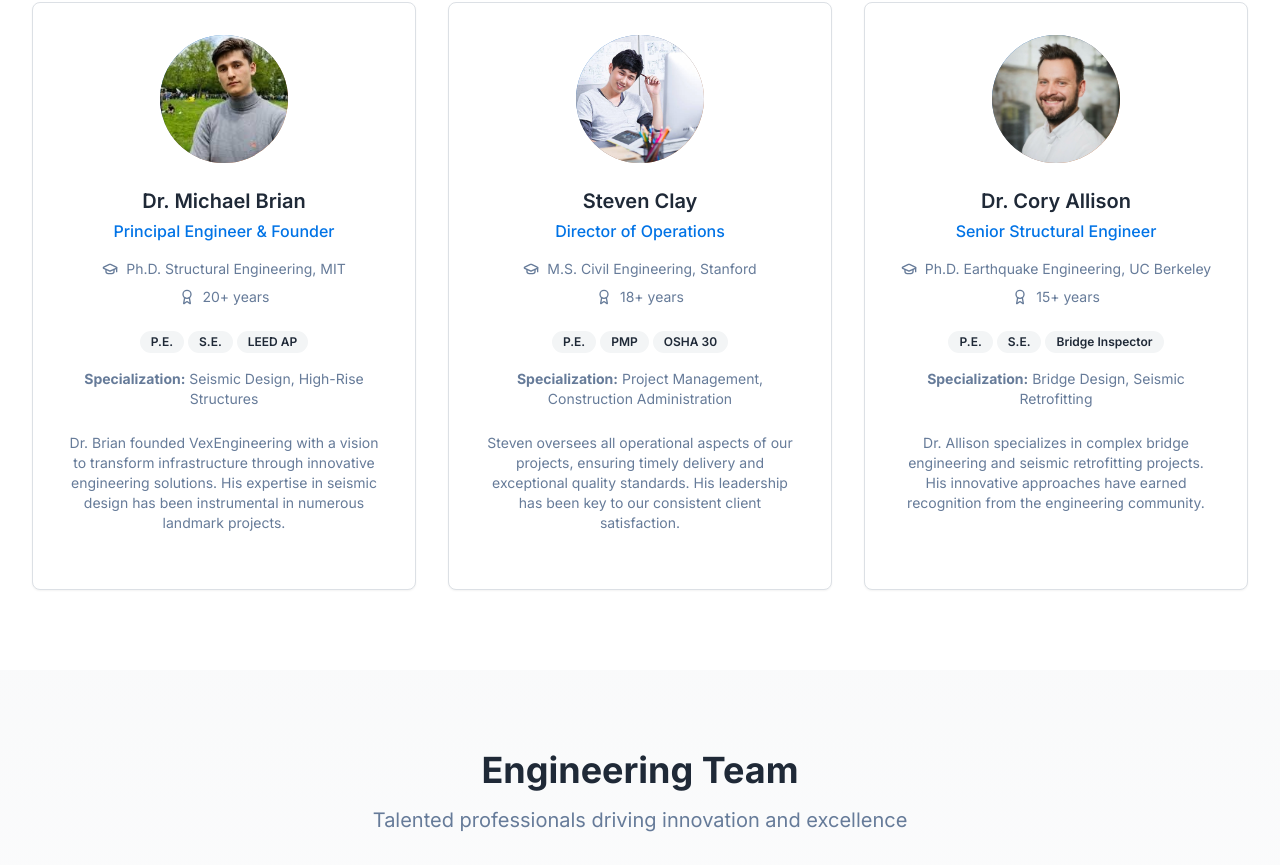
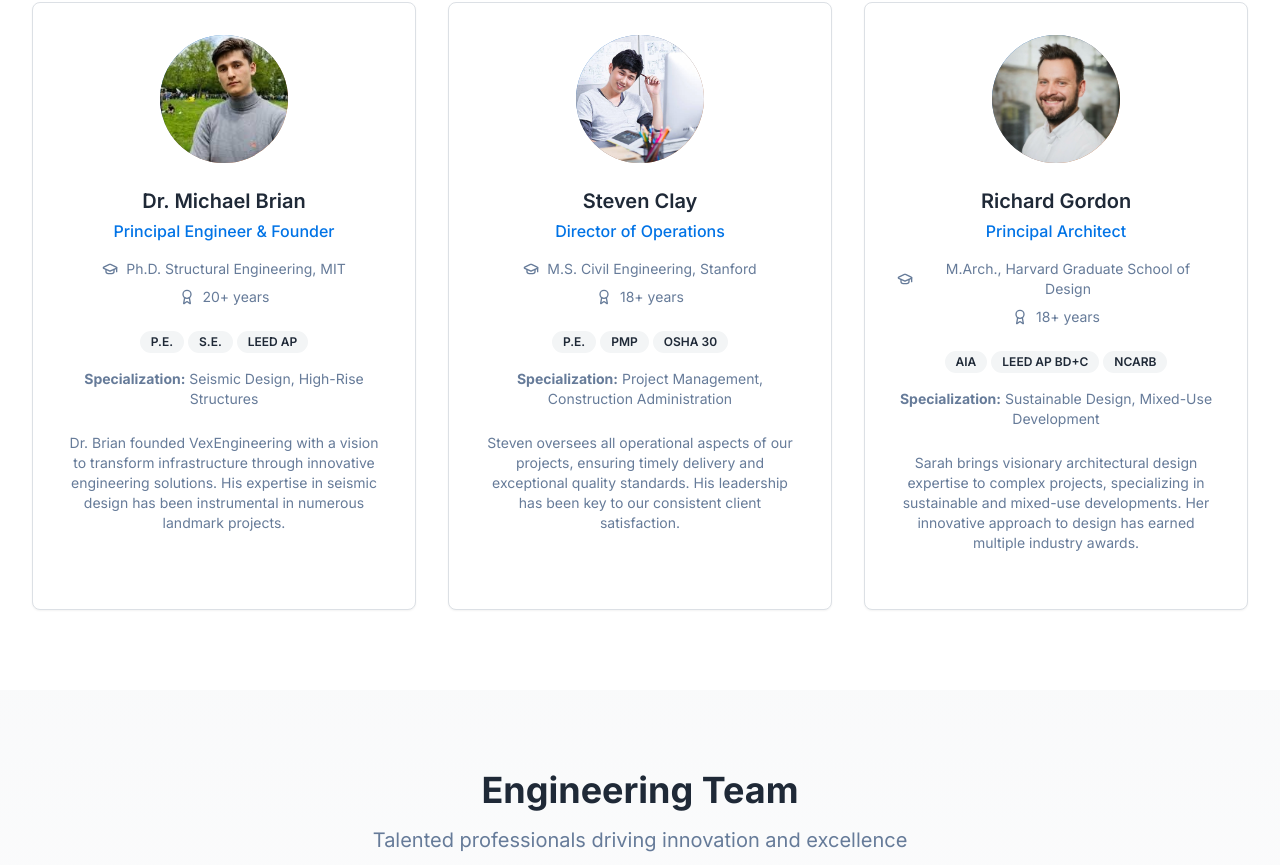
Before and after one commit to phoenix-legend7/vex-engineering, a Next.js app: page /team in a window 1280 px wide. Shown: the part 655-1520 px from the top of the page. Built offline with nearby package versions, Linux system fonts and the light colour scheme.

Commit message:
Update team member information; replace Dr. Cory Allison with Richard Gordon, adjust statistics, and enhance image handling in the Team component.

```diff
--- a/app/team/page.tsx
+++ b/app/team/page.tsx
@@ -26,15 +26,15 @@ export default function Team() {
       image: "/photos/Steven Clay.jpg"
     },
     {
-      name: "Dr. Cory Allison",
-      title: "Senior Structural Engineer",
-      education: "Ph.D. Earthquake Engineering, UC Berkeley",
-      experience: "15+ years",
-      specialization: "Bridge Design, Seismic Retrofitting",
-      certifications: ["P.E.", "S.E.", "Bridge Inspector"],
-      bio: "Dr. Allison specializes in complex bridge engineering and seismic retrofitting projects. His innovative approaches have earned recognition from the engineering community.",
-      image: "/photos/Cory Allison.jpg"
-    }
+      name: "Richard Gordon",
+      title: "Principal Architect",
+      education: "M.Arch., Harvard Graduate School of Design",
+      experience: "18+ years",
+      specialization: "Sustainable Design, Mixed-Use Development",
+      certifications: ["AIA", "LEED AP BD+C", "NCARB"],
+      bio: "Sarah brings visionary architectural design expertise to complex projects, specializing in sustainable and mixed-use developments. Her innovative approach to design has earned multiple industry awards.",
+      image: "/photos/Richard Gordon.jpg"
+    },
   ];
 
   const engineers = [
@@ -114,7 +114,13 @@ export default function Team() {
               <Card key={index} className="group hover:shadow-hover transition-all duration-300 animate-scale-in">
                 <CardContent className="p-8 text-center">
                   <div className="w-32 h-32 bg-gradient-hero rounded-full mx-auto mb-6 flex items-center justify-center">
-                    <img src={member.image} alt={member.name} className="w-full h-full object-cover rounded-full" />
+                    {member.image ? (
+                      <img src={member.image} alt={member.name} className="w-full h-full object-cover rounded-full" />
+                    ) : (
+                      <span className="text-primary text-3xl font-bold">
+                        {member.name.split(' ').map(n => n[0]).join('')}
+                      </span>
+                    )}
                   </div>
 
                   <h3 className="text-xl font-semibold text-foreground mb-1">
@@ -224,10 +230,10 @@ export default function Team() {
 
           <div className="grid grid-cols-2 md:grid-cols-4 gap-8">
             {[
-              { number: "10+", label: "Team Members" },
-              { number: "95%", label: "Licensed Engineers" },
-              { number: "100+", label: "Years Combined Experience" },
-              { number: "25+", label: "Professional Certifications" }
+              { number: "11+", label: "Team Members" },
+              { number: "95%", label: "Licensed Professionals" },
+              { number: "120+", label: "Years Combined Experience" },
+              { number: "28+", label: "Professional Certifications" }
             ].map((stat, index) => (
               <div key={index} className="text-center animate-fade-in">
                 <div className="text-3xl md:text-4xl font-bold text-primary mb-2">
```
Also changed, not shown: public/photos/Richard Gordon.jpg (renamed from public/photos/Cory Allison.jpg).
